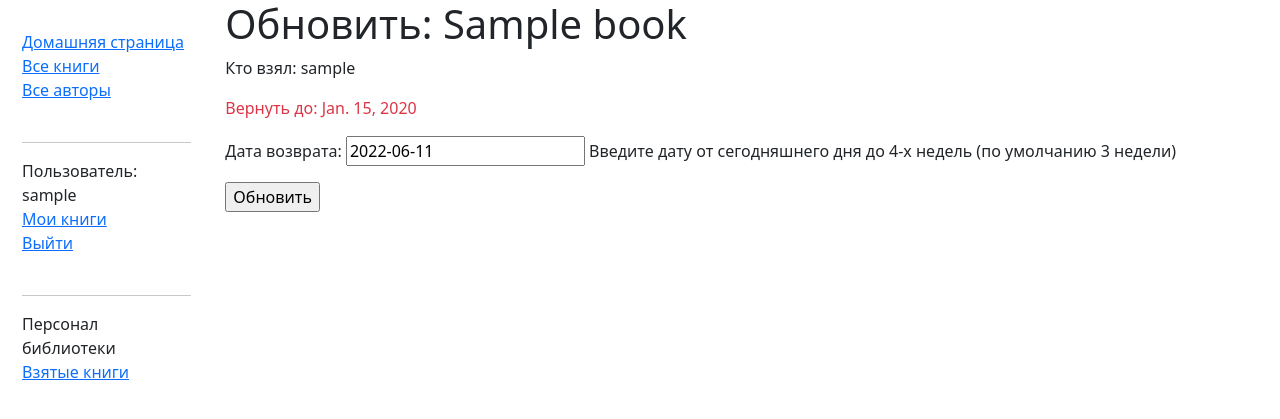
After one commit to aneroid11/EduCatalog, a Django app: page /catalog/book/00000000-0000-0000-0000-000000000001/renew/ in a window 1280 px wide. The commit adds this page. Shown: the top 419 px of the page. Run offline with Django 4.2, Linux system fonts and the light colour scheme; a user stored in the database is signed in; tables that the repository leaves empty hold one stand-in row (values such as "Sample post").

Commit message:
renew book info

```diff
--- /dev/null
+++ b/catalog/forms.py
@@ -0,0 +1,20 @@
+import datetime
+
+from django import forms
+from django.core.exceptions import ValidationError
+from django.utils.translation import gettext_lazy
+
+
+class RenewBookForm(forms.Form):
+    renewal_date = forms.DateField(help_text="Введите дату от сегодняшнего дня до 4-х недель (по умолчанию 3 недели)",
+                                   label="Дата возврата")
+
+    def clean_renewal_date(self):
+        data = self.cleaned_data['renewal_date']
+
+        if data < datetime.date.today():
+            raise ValidationError(gettext_lazy("Дата не должна быть в прошлом"))
+        if data > datetime.date.today() + datetime.timedelta(weeks=4):
+            raise ValidationError(gettext_lazy("Дата не должна быть дальше, чем 4 недели"))
+
+        return data
--- /dev/null
+++ b/catalog/templates/catalog/book_renew_librarian.html
@@ -0,0 +1,19 @@
+{% extends "catalog/base_generic.html" %}
+
+{% block title %}
+    <title>Обновление информации об экземпляре книги</title>
+{% endblock %}
+
+{% block content %}
+    <h1>Обновить: {{ bookinstance.book.title }}</h1>
+    <p>Кто взял: {{ bookinstance.borrower }}</p>
+    <p{% if bookinstance.is_overdue %} class="text-danger"{% endif %}>Вернуть до: {{ bookinstance.due_back }}</p>
+
+    <form action="" method="post">
+        {% csrf_token %}
+        <ul class="info-list">
+            {{ form.as_ul }}
+        </ul>
+        <input type="submit" value="Обновить">
+    </form>
+{% endblock %}
--- a/catalog/templates/catalog/bookinstance_all_borrowed.html
+++ b/catalog/templates/catalog/bookinstance_all_borrowed.html
@@ -13,6 +13,7 @@
                 <li class="{% if bookinstance.is_overdue %}text-danger{% endif %}">
                     <a href="{{ bookinstance.book.get_absolute_url }}">{{ bookinstance.book.title }}</a>
                     ({{ bookinstance.due_back }}) - {{ bookinstance.borrower.get_username }}
+                    - <a href="{% url 'renew-book-librarian' bookinstance.id %}">обновить</a>
                 </li>
             {% endfor %}
         </ul>
--- a/catalog/urls.py
+++ b/catalog/urls.py
@@ -9,4 +9,5 @@ urlpatterns = [
     path("author/<int:pk>", views.AuthorDetailView.as_view(), name="author-detail"),
     path("mybooks/", views.LoanedBooksByUserListView.as_view(), name="my-borrowed"),
     path("borrowed/", views.AllLoanedBooksListView.as_view(), name="all-borrowed"),
+    path("book/<uuid:pk>/renew/", views.renew_book_librarian, name="renew-book-librarian"),
 ]
--- a/catalog/views.py
+++ b/catalog/views.py
@@ -1,9 +1,14 @@
-from django.shortcuts import render
-from django.http import HttpRequest, HttpResponse
+import datetime
+import uuid
+
+from django.shortcuts import render, get_object_or_404, reverse
+from django.http import HttpRequest, HttpResponse, HttpResponseRedirect
 from django.views import generic
 from django.contrib.auth.mixins import LoginRequiredMixin, PermissionRequiredMixin
+from django.contrib.auth.decorators import login_required, permission_required
 
 from .models import Book, BookInstance, Author, Genre
+from .forms import RenewBookForm
 
 
 def index(request: HttpRequest) -> HttpResponse:
@@ -29,6 +34,32 @@ def index(request: HttpRequest) -> HttpResponse:
     }
 
     return render(request, "catalog/index.html", context)
+
+
+@login_required
+@permission_required('catalog.can_mark_returned', raise_exception=True)
+def renew_book_librarian(request: HttpRequest, pk: uuid.UUID) -> HttpResponse:
+    bookinstance = get_object_or_404(BookInstance, pk=pk)
+
+    if request.method == 'POST':
+        form = RenewBookForm(request.POST)
+
+        if form.is_valid():
+            bookinstance.due_back = form.cleaned_data['renewal_date']
+            bookinstance.save()
+
+            return HttpResponseRedirect(reverse('all-borrowed'))
+    else:
+        # default form.
+        proposed_renewal_date = datetime.date.today() + datetime.timedelta(weeks=3)
+        form = RenewBookForm(initial={"renewal_date": proposed_renewal_date})
+
+    context = {
+        "form": form,
+        "bookinstance": bookinstance,
+    }
+
+    return render(request, "catalog/book_renew_librarian.html", context)
 
 
 class BookListView(generic.ListView):
```
